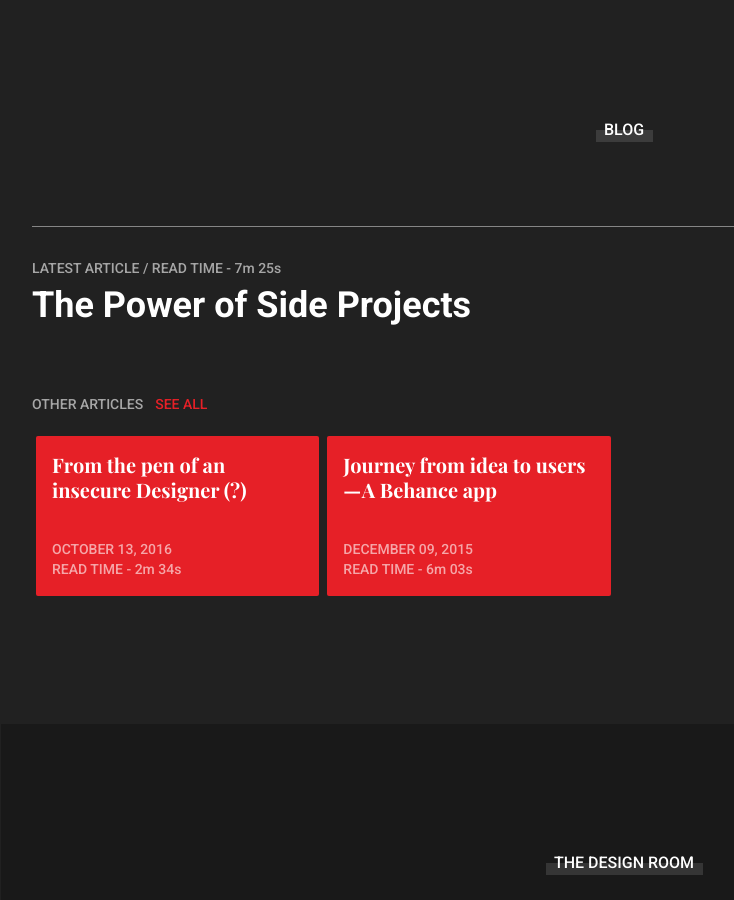
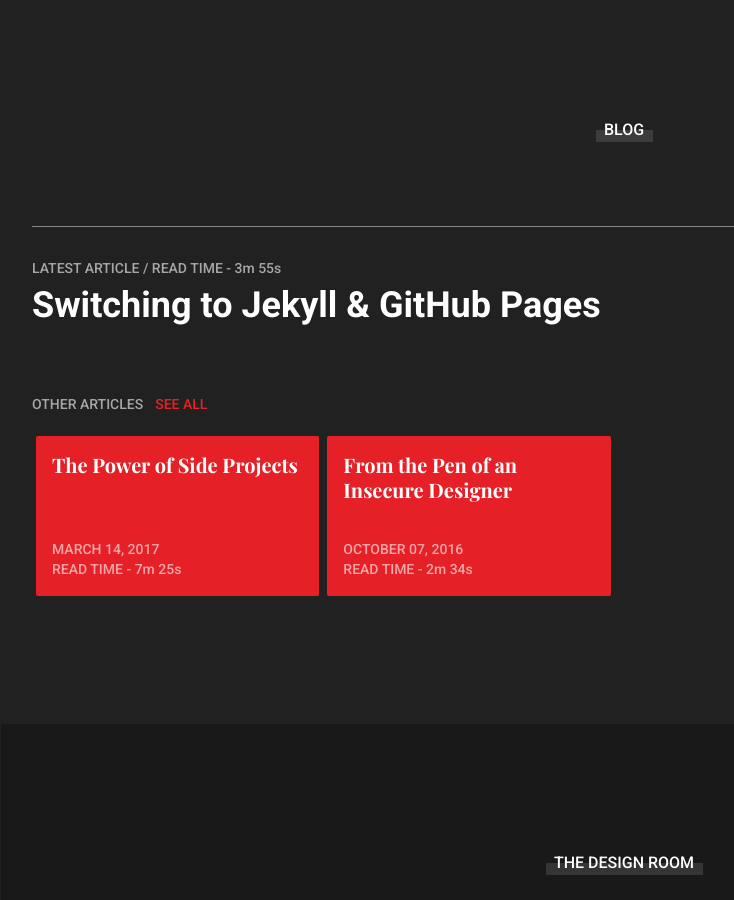
Before and after one commit to AnaghSharma/anaghsharma.github.io, a Jekyll site: the page built from index.html, in a window 1280 px wide and 900 px high, scrolled down 2817 px. Shown: the whole window, without its empty margins (16-750 px from the left). Built offline with Jekyll 4.4.1, drawn with Linux system fonts in a browser that asks for light colours; nearby versions of some CDN libraries.

Commit message:
Added switching to jekyll post

```diff
--- a/index.html
+++ b/index.html
@@ -103,18 +103,18 @@ keywords: design, portfolio, development, designer
         </div>
         <div class="row">
           <div class="large-4 medium-4 columns mt1">
-            <a href="{{ site.url }}/blog/from-the-pen-of-an-insecure-designer/" class="primary no-decoration-light">
+            <a href="{{ site.url }}/blog/the-power-of-side-projects/" class="primary no-decoration-light">
               <div class="blog-card pt3">
-                <h5 class="f4 mh3 font-secondary-bold lh-title">From the pen of an insecure Designer (?)</h5>
-                <h6 class="f6 mh3 font-medium font-secondary">OCTOBER 13, 2016<br>READ TIME - 2m 34s</h6>
+                <h5 class="f4 mh3 font-secondary-bold lh-title">The Power of Side Projects</h5>
+                <h6 class="f6 mh3 font-medium font-secondary">MARCH 14, 2017<br>READ TIME - 7m 25s</h6>
               </div>
             </a>
           </div>
           <div class="large-4 medium-4 columns mt1">
-            <a href="https://medium.com/@AnaghSharma/journey-from-idea-to-users-a-behance-app-e9ddeeeb2239" class="primary no-decoration-light">
+            <a href="{{ site.url }}/blog/from-the-pen-of-an-insecure-designer/" class="primary no-decoration-light">
               <div class="blog-card pt3">
-                <h5 class="f4 mh3 font-secondary-bold lh-title">Journey from idea to users — A Behance app</h5>
-                <h6 class="f6 mh3 font-medium font-secondary">DECEMBER 09, 2015<br>READ TIME - 6m 03s</h6>
+                <h5 class="f4 mh3 font-secondary-bold lh-title">From the Pen of an Insecure Designer</h5>
+                <h6 class="f6 mh3 font-medium font-secondary">OCTOBER 07, 2016<br>READ TIME - 2m 34s</h6>
               </div>
             </a>
           </div>
```
Also changed, not shown: _posts/2017-10-12-switching-to-jekyll.md (added, +43 -0 lines).
